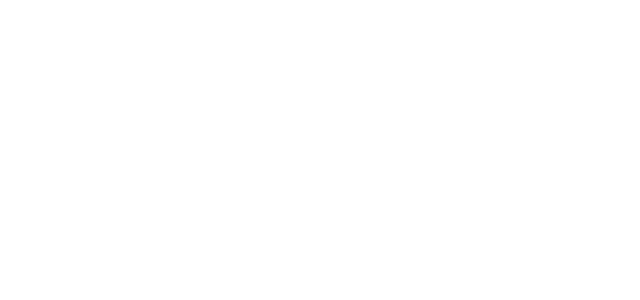
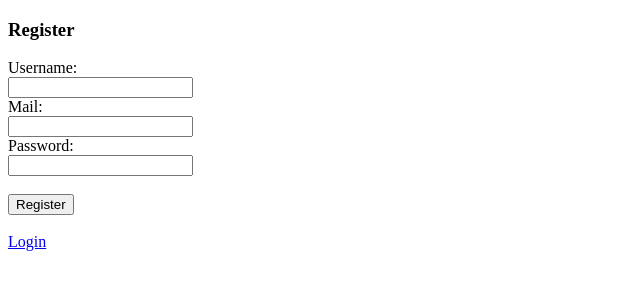
Before and after one commit to makorte/budgeteer-frontend, a React (Create React App) app: page /register in a window 1280 px wide. Shown: the top 300 px of the page, without its empty margins (0-640 px from the left). Built offline with nearby package versions, Linux system fonts and the light colour scheme.

Commit message:
add routing between Login and Register components

```diff
--- a/package.json
+++ b/package.json
@@ -13,6 +13,7 @@
     "axios": "^0.24.0",
     "react": "^17.0.2",
     "react-dom": "^17.0.2",
+    "react-router-dom": "^6.2.1",
     "react-scripts": "4.0.3",
     "typescript": "^4.5.3",
     "web-vitals": "^1.1.2"
--- a/src/App.tsx
+++ b/src/App.tsx
@@ -1,9 +1,24 @@
-import React from 'react';
+import React, {ReactElement} from 'react';
+import {BrowserRouter as Router, Routes, Route} from 'react-router-dom'
+import axios from "axios";
 
-const App = () => {
+import Header from "./components/Header";
+import Register from "./components/user/Register";
+import Login from "./components/user/Login";
 
+axios.defaults.baseURL="http://localhost:8100"
+axios.defaults.headers.common["Content-Type"]= "application/json; charset=utf-8"
+
+const App = (): ReactElement => {
     return (
         <div className="App">
+            <Router>
+                <Routes>
+                    <Route path="/" element={<Header/>}/>
+                    <Route path="/login" element={<Login/>}/>
+                    <Route path="/register" element={<Register/>}/>
+                </Routes>
+            </Router>
         </div>
     );
 }
--- a/src/components/user/Login.tsx
+++ b/src/components/user/Login.tsx
@@ -1,5 +1,6 @@
 import React, {FormEvent, ReactElement, useState} from "react";
 import axios, {AxiosError} from "axios";
+import {Link} from "react-router-dom";
 
 const Login = (): ReactElement => {
     const [username, setUsername] = useState("")
@@ -20,9 +21,6 @@
         axios({
             method: "POST",
             url: "/authenticate",
-            headers: {
-              "Content-Type": "application/json; charset=utf-8"
-            },
             data: {
                 username,
                 password
@@ -54,7 +52,9 @@
                 <input type="password" name="password" id="password" onChange={e => setPassword(e.target.value)}
                        value={password}/><br/>
                 <br/>
-                <input type="submit" value="Login"/>
+                <input type="submit" value="Login"/><br/>
+                <br/>
+                <Link to="/register">Register</Link>
             </form>
         </div>
     )
--- a/src/components/user/Register.tsx
+++ b/src/components/user/Register.tsx
@@ -1,10 +1,13 @@
 import React, {FormEvent, useState} from "react";
 import axios from "axios";
+import {Link, useNavigate} from "react-router-dom";
 
 const Register = () => {
     const [username, setUsername] = useState("")
     const [email, setEmail] = useState("")
     const [password, setPassword] = useState("")
+
+    const navigate = useNavigate();
 
     const onRegister = (e:FormEvent): void => {
         e.preventDefault();
@@ -16,9 +19,6 @@
         axios({
             method: "POST",
             url: "/register",
-            headers: {
-                "Content-Type": "application/json; charset=utf-8"
-            },
             data: {
                 username,
                 email,
@@ -27,6 +27,8 @@
         })
             .then(() => {
                 alert("Successfully registered! Please log in.")
+
+                navigate("/login")
             })
             .catch(err => alert(err.message))
     }
@@ -42,7 +44,9 @@
                 <label htmlFor="password">Password:</label><br/>
                 <input type="password" name="password" id="password" onChange={e => setPassword(e.target.value)} value={password}/><br/>
                 <br/>
-                <input type="submit" value="Login"/>
+                <input type="submit" value="Register"/><br/>
+                <br/>
+                <Link to="/login">Login</Link>
             </form>
         </div>
     )
```
Also changed, not shown: 1 other file (tests, documents, lock files or other folders).
